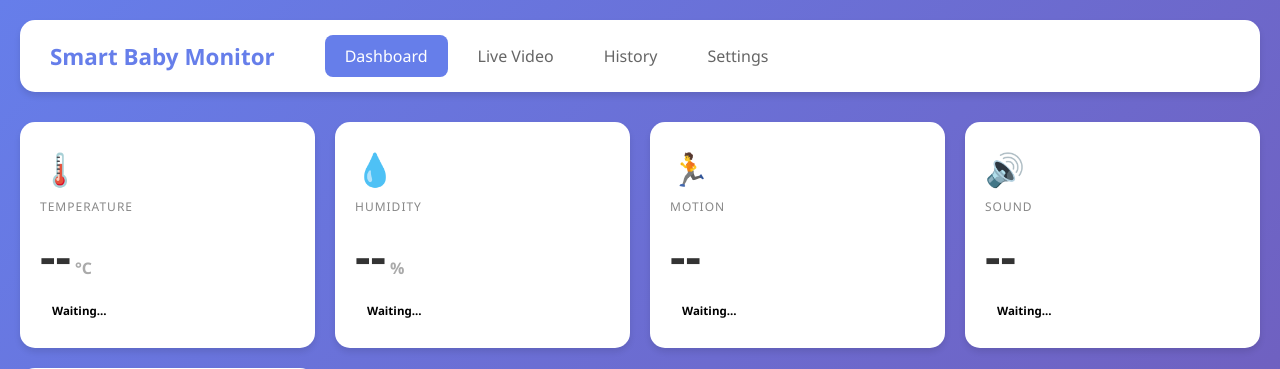
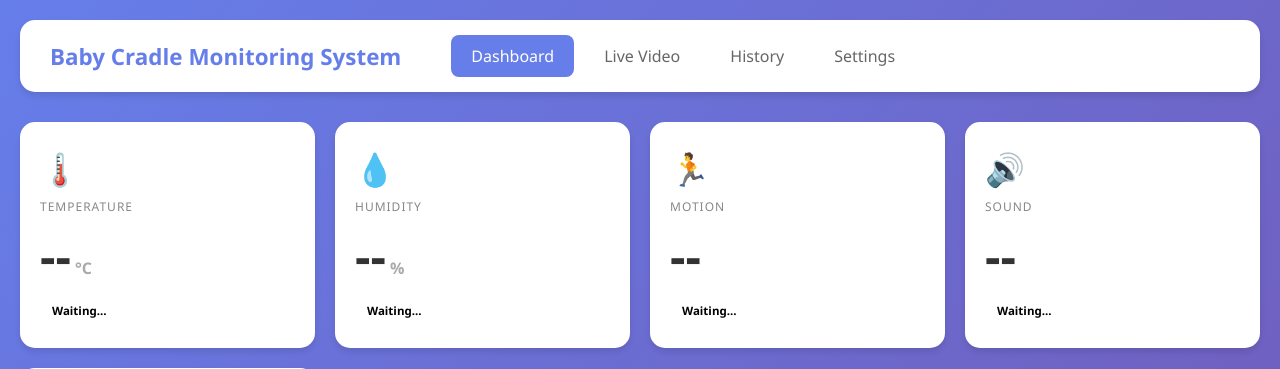
Before and after one commit to charleskasuba/BABY-MONITORING-SYSTEM, a Flask app: page / in a window 1280 px wide. Shown: the top 369 px of the page. Run offline with Flask 3, Linux system fonts and the light colour scheme; data that the repository does not hold is empty; some libraries are stand-ins or nearby versions.

Commit message:
Rebrand to Baby Cradle Monitoring System

```diff
--- a/app.py
+++ b/app.py
@@ -96,9 +96,9 @@ def send_alert_email(alerts):
     payload = {
         "from": BIRD_SENDER,
         "to": [recipient],
-        "subject": f"🚼 Baby Monitor Alert ({len(alerts)})",
+        "subject": f"🚼 Cradle Alert ({len(alerts)})",
         "html": (
-            "<h2>🚼 Baby Monitor Alert</h2>"
+            "<h2>🚼 Baby Cradle Alert</h2>"
             f"<p>Detected {len(alerts)} issue(s) at <b>{ts}</b>:</p>"
             f"<ul>{items}</ul>"
             f"<p>Live dashboard: <a href='https://baby-monitoring-system.onrender.com'>"
@@ -409,7 +409,7 @@ def api_chat():
         reply = f"Diaper is **{diaper_str}**."
         reply += " It's time for a change!" if d.get("wetness") else " All good, no change needed."
     elif any(w in msg for w in ["hi", "hello", "hey", "help"]):
-        reply = "Hello! I'm your Baby Monitor assistant. Ask about **temperature**, **humidity**, **motion**, **sound**, or **diaper**."
+        reply = "Hello! I'm your Baby Cradle Monitoring assistant. Ask about **temperature**, **humidity**, **motion**, **sound**, or **diaper**."
     elif any(w in msg for w in ["status", "summary", "all", "overview"]):
         flags = []
         if d.get("motion"):
@@ -434,6 +434,6 @@ def api_chat():
 if __name__ == "__main__":
     port = int(os.getenv("PORT", 5000))
     debug = os.getenv("RENDER") is None
-    log.info("Baby Monitor Server starting on port %s...", port)
+    log.info("Baby Cradle Monitoring Server starting on port %s...", port)
     socketio.run(app, host="0.0.0.0", port=port, debug=debug,
                  allow_unsafe_werkzeug=True)
--- a/pi_client.py
+++ b/pi_client.py
@@ -62,7 +62,7 @@ dht_sensor = adafruit_dht.DHT22(DHT_PIN)
 os.makedirs(VIDEO_FOLDER, exist_ok=True)
 
 print("=" * 65)
-print("  Smart Baby Monitor — Threaded Pi Client")
+print("  Baby Cradle Monitoring System — Threaded Pi Client")
 print(f"  Sending to: {SERVER_URL}")
 print("=" * 65)
 
--- a/templates/history.html
+++ b/templates/history.html
@@ -3,7 +3,7 @@
 <head>
     <meta charset="UTF-8">
     <meta name="viewport" content="width=device-width, initial-scale=1.0">
-    <title>Smart Baby Monitor - History</title>
+    <title>Baby Cradle Monitoring System - History</title>
     <script src="https://cdn.jsdelivr.net/npm/chart.js"></script>
     <style>
         * { margin: 0; padding: 0; box-sizing: border-box; }
@@ -71,7 +71,7 @@
 <body>
     <div class="container">
         <div class="nav">
-            <h1>Smart Baby Monitor</h1>
+            <h1>Baby Cradle Monitoring System</h1>
             <a href="/">Dashboard</a>
             <a href="/live">Live Video</a>
             <a href="/history" class="active">History</a>
--- a/templates/index.html
+++ b/templates/index.html
@@ -3,7 +3,7 @@
 <head>
     <meta charset="UTF-8">
     <meta name="viewport" content="width=device-width, initial-scale=1.0">
-    <title>Smart Baby Monitor - Dashboard</title>
+    <title>Baby Cradle Monitoring System - Dashboard</title>
     <script src="https://cdn.socket.io/4.5.4/socket.io.min.js"></script>
     <script src="https://cdn.jsdelivr.net/npm/chart.js"></script>
     <style>
@@ -120,7 +120,7 @@
 <body>
     <div class="container">
         <div class="nav">
-            <h1>Smart Baby Monitor</h1>
+            <h1>Baby Cradle Monitoring System</h1>
             <a href="/" class="active">Dashboard</a>
             <a href="/live">Live Video</a>
             <a href="/history">History</a>
--- a/templates/live.html
+++ b/templates/live.html
@@ -3,7 +3,7 @@
 <head>
     <meta charset="UTF-8">
     <meta name="viewport" content="width=device-width, initial-scale=1.0">
-    <title>Smart Baby Monitor - Live Video</title>
+    <title>Baby Cradle Monitoring System - Live Video</title>
     <script src="https://cdn.socket.io/4.5.4/socket.io.min.js"></script>
     <style>
         * { margin: 0; padding: 0; box-sizing: border-box; }
@@ -58,7 +58,7 @@
 <body>
     <div class="container">
         <div class="nav">
-            <h1>Smart Baby Monitor</h1>
+            <h1>Baby Cradle Monitoring System</h1>
             <a href="/">Dashboard</a>
             <a href="/live" class="active">Live Video</a>
             <a href="/history">History</a>
@@ -67,7 +67,7 @@
 
         <div class="main-grid">
             <div class="video-container">
-                <img src="/video_feed" alt="Live Baby Monitor Stream" id="videoFeed">
+                <img src="/video_feed" alt="Live Cradle Stream" id="videoFeed">
             </div>
 
             <div class="info-panel">
--- a/templates/settings.html
+++ b/templates/settings.html
@@ -3,7 +3,7 @@
 <head>
     <meta charset="UTF-8">
     <meta name="viewport" content="width=device-width, initial-scale=1.0">
-    <title>Smart Baby Monitor - Settings</title>
+    <title>Baby Cradle Monitoring System - Settings</title>
     <script src="https://cdn.socket.io/4.5.4/socket.io.min.js"></script>
     <style>
         * { margin: 0; padding: 0; box-sizing: border-box; }
@@ -67,7 +67,7 @@
 <body>
     <div class="container">
         <div class="nav">
-            <h1>Smart Baby Monitor</h1>
+            <h1>Baby Cradle Monitoring System</h1>
             <a href="/">Dashboard</a>
             <a href="/live">Live Video</a>
             <a href="/history">History</a>
```
